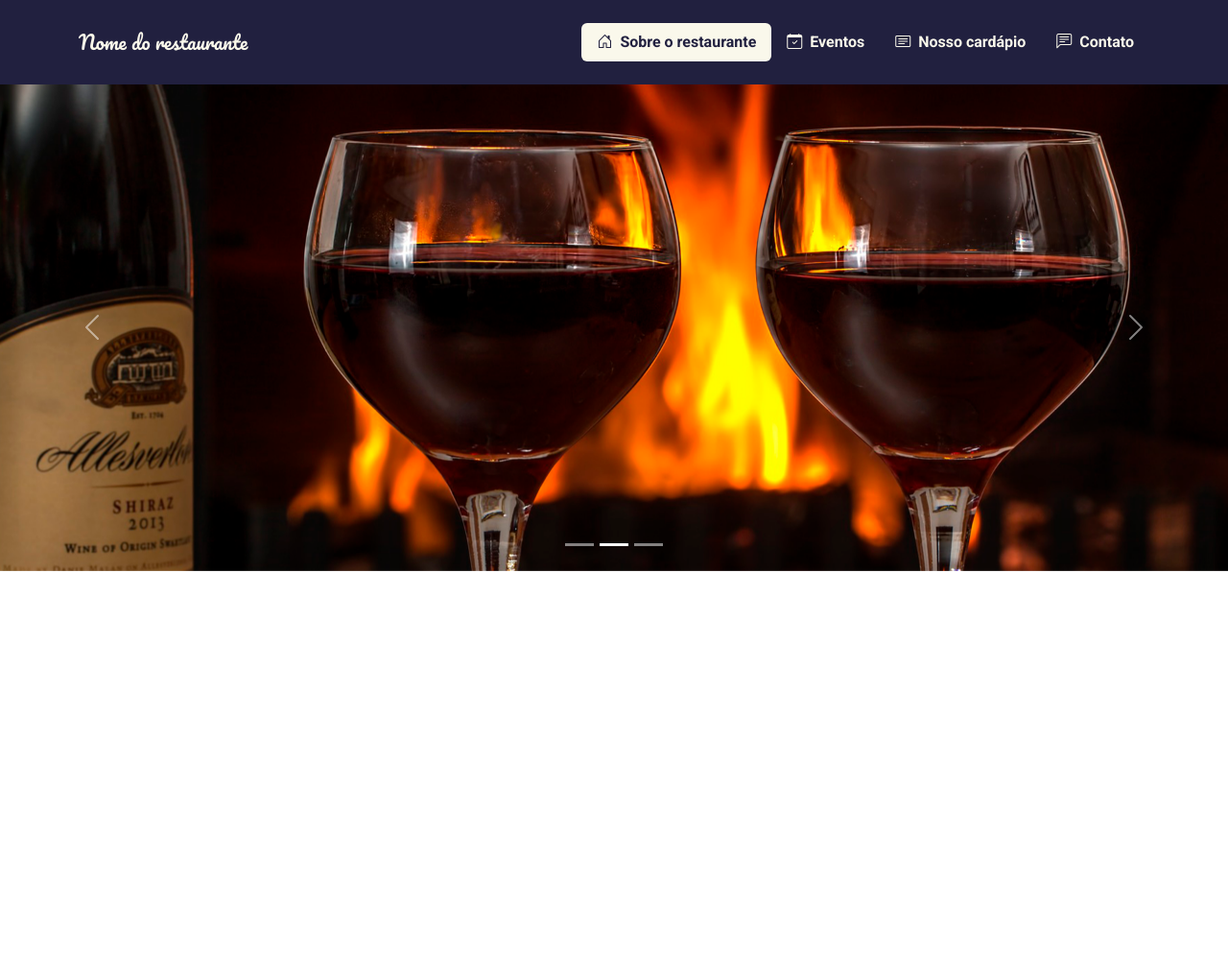
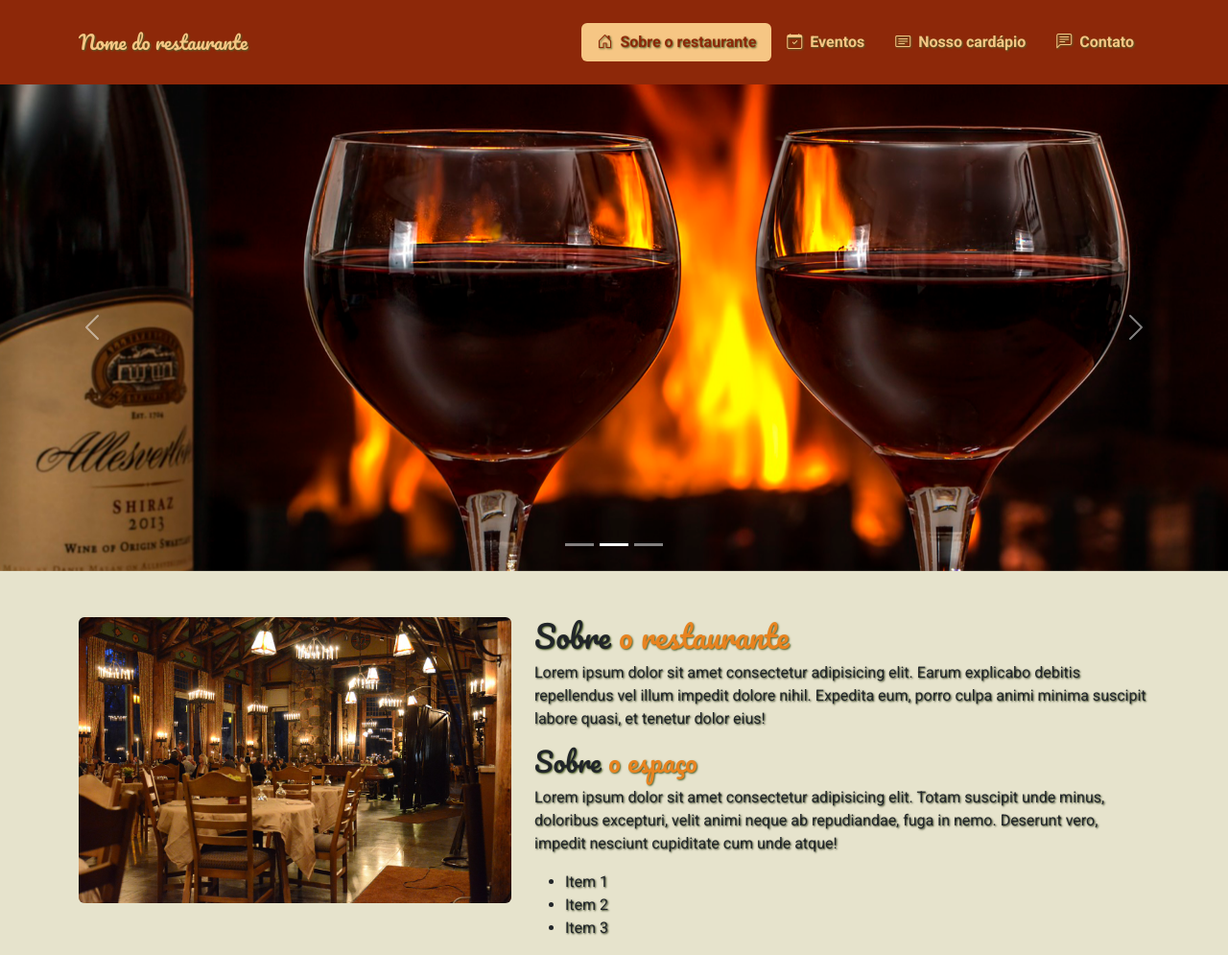
Before and after one commit to Cieliocas/project-restaurant, a plain HTML site: page index.html in a window 1280 px wide. Shown: the whole page at 96% size. Before the commit the page ends 800 px from the top, so only its background shows below. Drawn offline with nearby package versions, Linux system fonts and the light colour scheme.

Commit message:
more style and color scheme added

```diff
--- a/index.html
+++ b/index.html
@@ -16,16 +16,16 @@
     <link rel="stylesheet" href="style.css">
 </head>
 <body>
-    <header class="navbar navbar-expand-lg sticky-top p-4">
+    <header class="navbar navbar-expand-lg sticky-top p-4" id="cabecalho">
         <div class="container">
-            <h1 class="navbar-brand m-0">Nome do restaurante</h1>
+            <h1 class="navbar-brand m-0 section-title">Nome do restaurante</h1>
             <button class="navbar-toggler" data-bs-toggle="collapse" data-bs-target="#menu-navegacao">
                 <span class="navbar-toggler-icon"></span>
             </button>
             <nav class="navbar-collapse collapse justify-content-end" id="menu-navegacao">
                 <ul class="nav nav-pills d-block d-md-flex">
                     <li class="nav-item fw-bold">
-                        <a href="" class="nav-link active">
+                        <a href="#sobre-o-restaurante" class="nav-link">
                             <i class="bi bi-house-door me-1"></i>
                             Sobre o restaurante
                         </a>
@@ -53,6 +53,7 @@
         </div>
     </header>
 
+    <div data-bs-spy="scroll" data-bs-target="cabecalho">
         <section id="sobre-o-restaurante">
             <div class="carousel slide" data-bs-ride="carousel" id="carousel">
                 <div class="carousel-inner">
@@ -78,7 +79,33 @@
                     <button type="button" data-bs-target="#carousel" data-bs-slide-to="2"></button>
                 </div>
             </div>
+            <div class="pt-5 pd-5">
+                <div class="container">
+                    <div class="row">
+                        <div class="col-md-5">
+                            <img class="d-block w-100 rounded" src="images/restaurante.jpg" alt="Foto do espaço interno do restaurante">
+                        </div>
+                        <div class="col-md-7">
+                            <h2 class="section-title">Sobre <span>o restaurante</span></h2>
+                            <p>
+                                Lorem ipsum dolor sit amet consectetur adipisicing elit. Earum explicabo debitis repellendus vel illum impedit dolore nihil. Expedita eum, porro culpa animi minima suscipit labore quasi, et tenetur dolor eius!
+                            </p>
+                            <h3 class="section-title">Sobre <span>o espaço</span></h3>
+                            <p>
+                                Lorem ipsum dolor sit amet consectetur adipisicing elit. Totam suscipit unde minus, doloribus excepturi, velit animi neque ab repudiandae, fuga in nemo. Deserunt vero, impedit nesciunt cupiditate cum unde atque!
+                            </p>
+                            <ul>
+                                <li>Item 1</li>
+                                <li>Item 2</li>
+                                <li>Item 3</li>
+                            </ul>
+                        </div>
+                    </div>
+                </div>
+            </div>
         </section>
+    </div>
+
 
 
     <script src="https://cdn.jsdelivr.net/npm/bootstrap@5.3.3/dist/js/bootstrap.bundle.min.js"></script>
--- a/style.css
+++ b/style.css
@@ -3,31 +3,44 @@ body {
     font-family: Roboto, sans-serif;
 }
 
-
-
 .navbar {
-    background-color: #21203f;
+    background-color:#8d2809;
+    text-shadow: 1px 1px 2px #51632c;
 }
 
 .nav .nav-link.active {
-    background-color: #faf8eb;
-    color: #21203f;
+    background-color: #f6c684;
+    color: #8d2809;
 }
 
 .nav .nav-link,
 .navbar-brand,
 .navbar-brand:hover {
-    color: #faf8eb;
-}
-
-
-.navbar-brand {
-    font-family: Pacifico, cursive;
+    color: #f6c684;
 }
 
 .navbar-toggler {
-    background-color: #faf8eb;
+    background-color: #51632c;
 }
 
+.section-title {
+    font-family: Pacifico, cursive;
+    text-shadow: 1px 1px 2px #51632c;
+}
 
-/* background-color: #faf8eb; */
+.section-title span {
+    color: #e88320;
+}
+
+#sobre-o-restaurante {
+    background-color: #e6e3cc;
+    text-shadow: 1px 1px 2px #2b3518;
+}
+
+/* pallete:
+#e88320
+#f6c684
+#8d2809
+#93a96b
+#cbc8a8
+#51632c */
```
Lines whose indentation alone changed are shown as unchanged.
